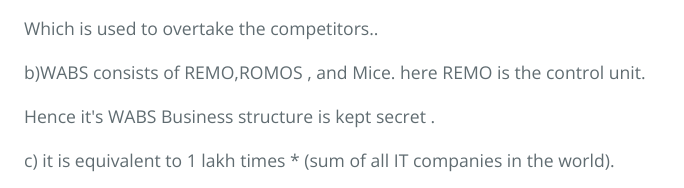
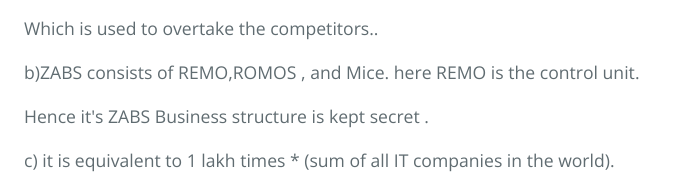
Before and after one commit to wilmixjemin8/ZIONADVANCEDBUSINESS, a plain HTML site: page index.html in a window 1280 px wide. Shown: the part 590-778 px from the top of the page, 200-884 px from the left. Drawn offline with nearby package versions, Linux system fonts and the light colour scheme.

```diff
--- a/index.html
+++ b/index.html
@@ -31,10 +31,10 @@
 
 <p>Which  is  used to overtake  the competitors..</p>
 
-<p>b)WABS consists of REMO,ROMOS , and Mice.
+<p>b)ZABS consists of REMO,ROMOS , and Mice.
 here REMO is the control unit. </p>
 
-<p>Hence it's WABS Business structure is kept secret .</p>
+<p>Hence it's ZABS Business structure is kept secret .</p>
 
 <p>c) it   is  equivalent  to   1 lakh  times   *  (sum  of  all  IT companies in the world).</p>
 
--- a/params.json
+++ b/params.json
@@ -1,6 +1,6 @@
 {
   "name": "Zionadvancedbusiness",
   "tagline": " ZIONADVANCEDBUSINESS   is  invented  in year  2016  by   wilmix  jemin  j.",
-  "body": "ZIONADVANCEDBUSINESS\r\n\r\n=======================\r\n\r\n\r\n\r\n\r\n\r\n\r\nZIONADVANCEDBUSINESS  is  invented  in year  2016  by   wilmix  jemin  j.\r\n\r\n\r\n\r\n\r\nZIONAdvancedBusiness  is  meant \r\n\r\n\r\n\r\n\r\n\r\na) for protecting    all  technologies  and  Operating  systems  in WRIT field.\r\n\r\n\r\n\r\n\r\nWhich  is  used to overtake  the competitors..\r\n\r\n\r\n\r\n\r\n\r\nb)WABS consists of REMO,ROMOS , and Mice. \r\nhere REMO is the control unit. \r\n\r\n\r\n\r\n\r\nHence it's WABS Business structure is kept secret .\r\n\r\n\r\n\r\n\r\n\r\nc) it   is  equivalent  to   1 lakh  times   *  (sum  of  all  IT companies in the world).\r\n\r\n    so  it  is    the Most powerful Advanced  Business.\r\n\r\n\r\nd)  it  is    equivalent  to  1  lakh   JSWORD.\r\n\r\n",
+  "body": "ZIONADVANCEDBUSINESS\r\n\r\n=======================\r\n\r\n\r\n\r\n\r\n\r\n\r\nZIONADVANCEDBUSINESS  is  invented  in year  2016  by   wilmix  jemin  j.\r\n\r\n\r\n\r\n\r\nZIONAdvancedBusiness  is  meant \r\n\r\n\r\n\r\n\r\n\r\na) for protecting    all  technologies  and  Operating  systems  in WRIT field.\r\n\r\n\r\n\r\n\r\nWhich  is  used to overtake  the competitors..\r\n\r\n\r\n\r\n\r\n\r\nb)ZABS consists of REMO,ROMOS , and Mice. \r\nhere REMO is the control unit. \r\n\r\n\r\n\r\n\r\nHence it's ZABS Business structure is kept secret .\r\n\r\n\r\n\r\n\r\n\r\nc) it   is  equivalent  to   1 lakh  times   *  (sum  of  all  IT companies in the world).\r\n\r\n    so  it  is    the Most powerful Advanced  Business.\r\n\r\n\r\nd)  it  is    equivalent  to  1  lakh   JSWORD.\r\n\r\n",
   "note": "Don't delete this file! It's used internally to help with page regeneration."
 }
```
